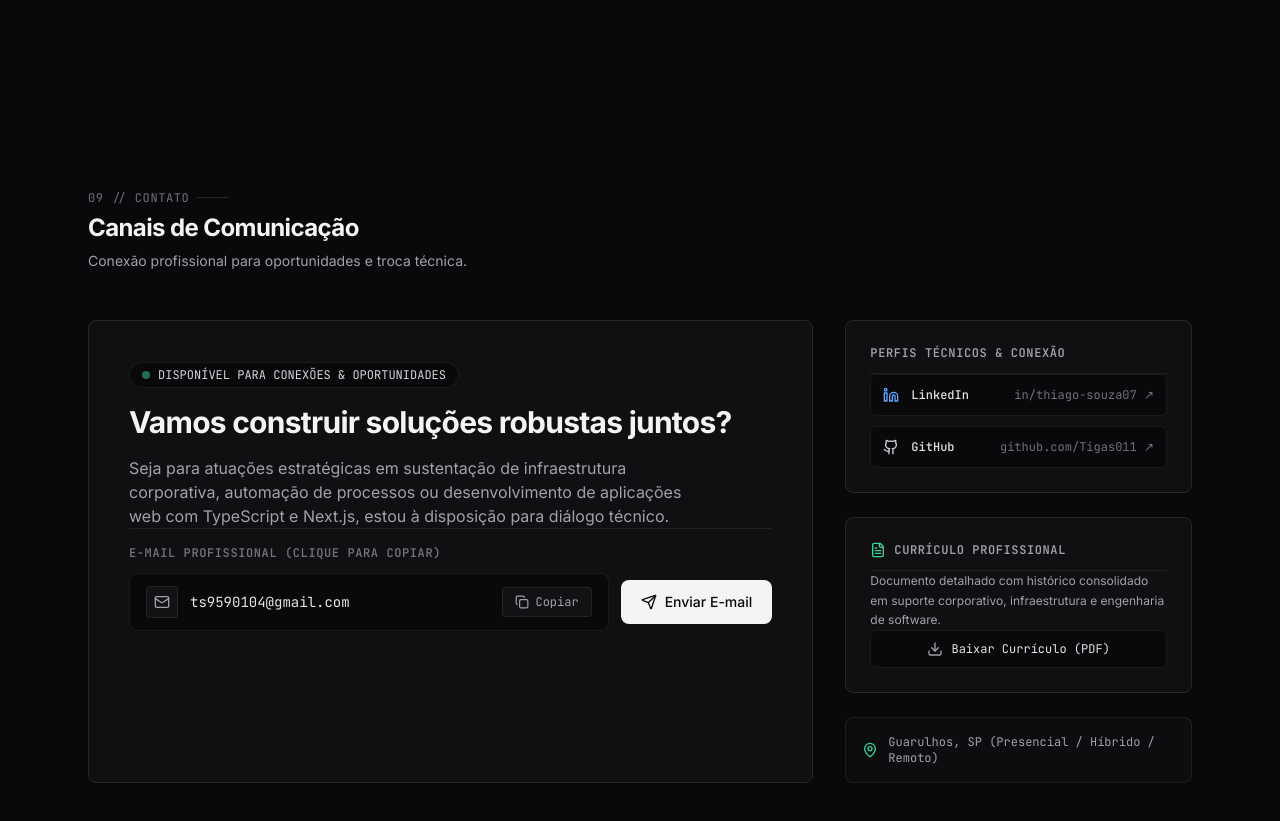
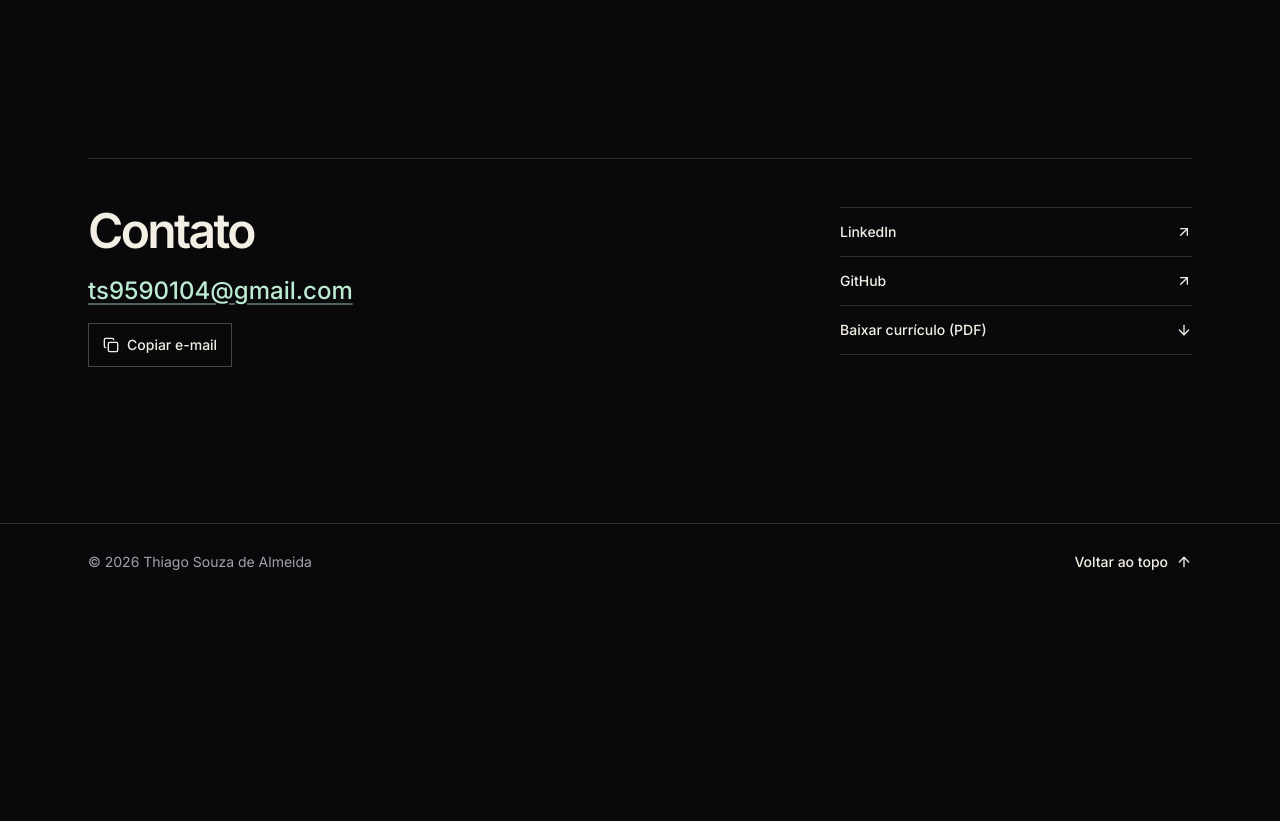
Before and after one commit to Tigas011/portfloio, a Next.js app: page / in a window 1280 px wide. Shown: the part 11070-11891 px from the top of the page. After the commit the page ends 11670 px from the top, so only its background shows below. Built offline with nearby package versions, Linux system fonts and the light colour scheme.

Commit message:
Simplifica o contato e o rodapé do portfólio

```diff
--- a/src/components/layout/Footer.tsx
+++ b/src/components/layout/Footer.tsx
@@ -1,80 +1,20 @@
-import Link from "next/link";
 import { ArrowUp } from "lucide-react";
+import { dictionaryPtBR } from "@/data/dictionary";
 
 export function Footer() {
   const currentYear = new Date().getFullYear();
 
   return (
-    <footer className="w-full border-t border-subtle bg-graphite-950 mt-auto">
-      <div className="max-w-6xl mx-auto px-6 py-10">
-        <div className="flex flex-col md:flex-row items-start md:items-center justify-between gap-6 pb-8 border-b border-subtle">
-          {/* Identificação */}
-          <div className="space-y-1">
-            <div className="flex items-center gap-2">
-              <span className="font-mono font-bold text-sm text-zinc-100">
-                Thiago Souza de Almeida
-              </span>
-              <span className="text-xs font-mono text-zinc-500">
-                {"// GUARULHOS, SP"}
-              </span>
-            </div>
-            <p className="text-xs text-zinc-400 max-w-md">
-              Sustentação de Ambientes Críticos, Infraestrutura Corporativa & Engenharia de Software.
-            </p>
-          </div>
-
-          {/* Links e Stack */}
-          <div className="flex flex-wrap items-center gap-4 text-xs font-mono text-zinc-400">
-            <a
-              href="https://www.linkedin.com/in/thiago-souza07/"
-              target="_blank"
-              rel="noopener noreferrer"
-              className="hover:text-zinc-200 transition-colors"
-            >
-              LinkedIn ↗
-            </a>
-            <span className="text-zinc-700">•</span>
-            <a
-              href="https://github.com/Tigas011"
-              target="_blank"
-              rel="noopener noreferrer"
-              className="hover:text-zinc-200 transition-colors"
-            >
-              GitHub ↗
-            </a>
-            <span className="text-zinc-700">•</span>
-            <a
-              href="/docs/curriculo.pdf"
-              target="_blank"
-              rel="noopener noreferrer"
-              className="hover:text-zinc-200 transition-colors"
-            >
-              Currículo (PDF) ↗
-            </a>
-          </div>
-        </div>
-
-        {/* Linha Inferior */}
-        <div className="pt-6 flex flex-col sm:flex-row items-center justify-between gap-4 text-xs font-mono text-zinc-500">
-          <div>
-            © {currentYear} Thiago Souza de Almeida. Todos os direitos reservados.
-          </div>
-
-          <div className="flex items-center gap-4">
-            <span className="text-zinc-500">
-              Next.js 16 • React 19 • Tailwind CSS • TypeScript
-            </span>
-            <span className="text-zinc-700">|</span>
-            <Link
-              href="#top"
-              className="inline-flex items-center gap-1 hover:text-zinc-300 transition-colors"
-              aria-label="Voltar ao topo da página"
-            >
-              <span>TOPO</span>
-              <ArrowUp className="w-3 h-3" aria-hidden="true" />
-            </Link>
-          </div>
-        </div>
+    <footer className="mt-auto w-full border-t border-white/15">
+      <div className="mx-auto flex w-full max-w-6xl flex-wrap items-center justify-between gap-x-6 gap-y-1 px-6 py-4 text-sm text-zinc-400">
+        <p>© {currentYear} {dictionaryPtBR.author.name}</p>
+        <a
+          href="#top"
+          className="inline-flex min-h-11 items-center gap-2 font-medium text-[#f3efe5] transition-colors hover:text-[#bcebd2] focus-visible:outline focus-visible:outline-2 focus-visible:outline-offset-4 focus-visible:outline-[#bcebd2]"
+        >
+          Voltar ao topo
+          <ArrowUp className="size-4" aria-hidden="true" />
+        </a>
       </div>
     </footer>
   );
--- a/src/components/sections/ContactSection.tsx
+++ b/src/components/sections/ContactSection.tsx
@@ -1,204 +1,91 @@
 "use client";
 
 import { useState } from "react";
-import { SectionHeading } from "@/components/ui/SectionHeading";
-import { SurfaceCard } from "@/components/ui/SurfaceCard";
-import { dictionaryPtBR } from "@/data/dictionary";
-import {
-  Mail,
-  Copy,
-  Check,
-  Linkedin,
-  Github,
-  Download,
-  FileText,
-  Send,
-  MapPin,
-} from "lucide-react";
+import { ArrowDown, ArrowUpRight, Copy } from "lucide-react";
+
+const emailAddress = "ts9590104@gmail.com";
+const profiles = [
+  { label: "LinkedIn", href: "https://www.linkedin.com/in/thiago-souza07/" },
+  { label: "GitHub", href: "https://github.com/Tigas011" },
+];
 
 export function ContactSection() {
-  const contactDict = dictionaryPtBR.sections.contact;
-  const author = dictionaryPtBR.author;
-  const [copied, setCopied] = useState(false);
-  const emailAddress = "ts9590104@gmail.com";
-  const linkedinUrl = "https://www.linkedin.com/in/thiago-souza07/";
-  const githubUrl = "https://github.com/Tigas011";
+  const [copyMessage, setCopyMessage] = useState("");
 
-  async function handleCopyEmail() {
+  async function copyEmail() {
     try {
       await navigator.clipboard.writeText(emailAddress);
-      setCopied(true);
-      setTimeout(() => setCopied(false), 2500);
+      setCopyMessage("Endereço copiado.");
     } catch {
-      // Fallback em caso de bloqueio da Clipboard API
-      const input = document.createElement("input");
-      input.value = emailAddress;
-      document.body.appendChild(input);
-      input.select();
-      document.execCommand("copy");
-      document.body.removeChild(input);
-      setCopied(true);
-      setTimeout(() => setCopied(false), 2500);
+      setCopyMessage("Não foi possível copiar. Selecione o endereço para copiá-lo manualmente.");
     }
   }
 
   return (
     <section
       id="contato"
-      className="w-full max-w-6xl mx-auto px-6 py-16 md:py-24"
-      aria-label="Canais de comunicação e contato profissional"
+      aria-labelledby="contact-title"
+      className="mx-auto w-full max-w-6xl scroll-mt-20 px-6 pt-12 md:pt-16"
     >
-      <SectionHeading
-        index={contactDict.index}
-        title={contactDict.title}
-        subtitle={contactDict.subtitle}
-        className="mb-12"
-      />
+      <div className="grid gap-8 border-t border-white/15 pt-9 md:grid-cols-[minmax(0,1fr)_minmax(15rem,22rem)] md:gap-14 md:pt-12">
+        <div className="min-w-0">
+          <h2
+            id="contact-title"
+            className="text-4xl font-semibold tracking-[-0.055em] text-[#f3efe5] sm:text-5xl"
+          >
+            Contato
+          </h2>
 
-      <div className="grid grid-cols-1 lg:grid-cols-12 gap-8 items-stretch">
-        {/* Card Principal: Comunicação Direta e Ações de Conversão */}
-        <SurfaceCard className="lg:col-span-8 p-6 sm:p-10 space-y-8 bg-graphite-900/90 border-zinc-800 flex flex-col justify-between">
-          <div className="space-y-4">
-            <div className="inline-flex items-center gap-2 px-3 py-1 rounded-full bg-graphite-950 border border-subtle text-xs font-mono text-zinc-300">
-              <span className="w-2 h-2 rounded-full bg-emerald-400 animate-pulse" aria-hidden="true" />
-              <span>DISPONÍVEL PARA CONEXÕES & OPORTUNIDADES</span>
-            </div>
+          <a
+            href={`mailto:${emailAddress}`}
+            className="mt-5 inline-block max-w-full text-xl font-medium text-[#bcebd2] underline decoration-[#bcebd2]/40 underline-offset-4 [overflow-wrap:anywhere] hover:decoration-current focus-visible:outline focus-visible:outline-2 focus-visible:outline-offset-4 focus-visible:outline-[#bcebd2] sm:text-2xl"
+          >
+            {emailAddress}
+          </a>
 
-            <h3 className="text-2xl sm:text-3xl font-bold tracking-tight text-zinc-100">
-              Vamos construir soluções robustas juntos?
-            </h3>
-
-            <p className="text-zinc-400 text-sm sm:text-base leading-relaxed max-w-xl">
-              Seja para atuações estratégicas em sustentação de infraestrutura corporativa,
-              automação de processos ou desenvolvimento de aplicações web com TypeScript e Next.js,
-              estou à disposição para diálogo técnico.
+          <div className="mt-4">
+            <button
+              type="button"
+              onClick={copyEmail}
+              className="inline-flex min-h-11 items-center gap-2 border border-white/25 px-3.5 text-sm font-medium text-[#f3efe5] transition-colors hover:border-[#bcebd2] hover:text-[#bcebd2] focus-visible:outline focus-visible:outline-2 focus-visible:outline-offset-4 focus-visible:outline-[#bcebd2]"
+            >
+              <Copy className="size-4" aria-hidden="true" />
+              Copiar e-mail
+            </button>
+            <p role="status" className="mt-2 min-h-5 text-sm text-zinc-300">
+              {copyMessage}
             </p>
           </div>
+        </div>
 
-          {/* Área de Ação do E-mail (Clipboard API) */}
-          <div className="space-y-3 pt-4 border-t border-subtle">
-            <div className="font-mono text-xs uppercase tracking-wider text-zinc-500 font-semibold">
-              E-mail Profissional (Clique para Copiar)
-            </div>
-
-            <div className="flex flex-col sm:flex-row items-stretch sm:items-center gap-3">
-              <button
-                type="button"
-                onClick={handleCopyEmail}
-                className="flex-1 flex items-center justify-between gap-3 px-4 py-3 rounded-lg bg-graphite-950 border border-subtle hover:border-zinc-700 text-left transition-all duration-200 group focus:outline-none focus:ring-1 focus:ring-zinc-400"
-                aria-label="Copiar endereço de e-mail para a área de transferência"
-              >
-                <div className="flex items-center gap-3 min-w-0">
-                  <div className="w-8 h-8 rounded bg-graphite-900 border border-subtle flex items-center justify-center text-zinc-400 group-hover:text-zinc-200 transition-colors shrink-0">
-                    <Mail className="w-4 h-4" aria-hidden="true" />
-                  </div>
-                  <span className="font-mono text-xs sm:text-sm text-zinc-200 truncate">
-                    {emailAddress}
-                  </span>
-                </div>
-
-                <div
-                  className={`inline-flex items-center gap-1.5 px-3 py-1.5 rounded text-xs font-mono transition-colors shrink-0 ${
-                    copied
-                      ? "bg-emerald-500/20 text-emerald-300 border border-emerald-500/40"
-                      : "bg-graphite-900 text-zinc-400 group-hover:text-zinc-200 border border-subtle"
-                  }`}
-                >
-                  {copied ? (
-                    <>
-                      <Check className="w-3.5 h-3.5 text-emerald-400" aria-hidden="true" />
-                      <span>Copiado!</span>
-                    </>
-                  ) : (
-                    <>
-                      <Copy className="w-3.5 h-3.5" aria-hidden="true" />
-                      <span>Copiar</span>
-                    </>
-                  )}
-                </div>
-              </button>
-
+        <ul
+          aria-label="Perfis e currículo"
+          className="self-start divide-y divide-white/15 border-y border-white/15"
+        >
+          {profiles.map(({ label, href }) => (
+            <li key={href}>
               <a
-                href={`mailto:${emailAddress}`}
-                className="inline-flex items-center justify-center gap-2 px-5 py-3 rounded-lg bg-zinc-100 text-graphite-950 font-medium text-xs sm:text-sm hover:bg-zinc-200 transition-colors shadow-sm focus:outline-none focus:ring-1 focus:ring-zinc-300 shrink-0"
-              >
-                <Send className="w-4 h-4" aria-hidden="true" />
-                <span>Enviar E-mail</span>
-              </a>
-            </div>
-          </div>
-        </SurfaceCard>
-
-        {/* Coluna Lateral: Redes Profissionais, Localização e Currículo */}
-        <div className="lg:col-span-4 flex flex-col justify-between gap-6">
-          {/* Card de Redes */}
-          <SurfaceCard className="p-6 space-y-4 bg-graphite-900/90 border-zinc-800">
-            <div className="font-mono text-xs uppercase tracking-wider text-zinc-400 font-semibold border-b border-subtle pb-3">
-              Perfis Técnicos & Conexão
-            </div>
-
-            <div className="space-y-2.5">
-              <a
-                href={linkedinUrl}
+                href={href}
                 target="_blank"
                 rel="noopener noreferrer"
-                className="w-full flex items-center justify-between p-3 rounded-md bg-graphite-950 border border-subtle hover:border-zinc-700 text-zinc-200 hover:text-white transition-colors group"
+                className="flex min-h-12 items-center justify-between gap-2 py-3 text-sm font-medium text-[#f3efe5] transition-colors hover:text-[#bcebd2] focus-visible:outline focus-visible:outline-2 focus-visible:outline-offset-4 focus-visible:outline-[#bcebd2]"
               >
-                <div className="flex items-center gap-3">
-                  <Linkedin className="w-4 h-4 text-blue-400" aria-hidden="true" />
-                  <span className="text-xs font-mono font-medium">LinkedIn</span>
-                </div>
-                <span className="text-xs text-zinc-500 group-hover:text-zinc-300 font-mono">
-                  in/thiago-souza07 ↗
-                </span>
+                {label}
+                <ArrowUpRight className="size-4 shrink-0" aria-hidden="true" />
               </a>
-
-              <a
-                href={githubUrl}
-                target="_blank"
-                rel="noopener noreferrer"
-                className="w-full flex items-center justify-between p-3 rounded-md bg-graphite-950 border border-subtle hover:border-zinc-700 text-zinc-200 hover:text-white transition-colors group"
-              >
-                <div className="flex items-center gap-3">
-                  <Github className="w-4 h-4 text-zinc-300" aria-hidden="true" />
-                  <span className="text-xs font-mono font-medium">GitHub</span>
-                </div>
-                <span className="text-xs text-zinc-500 group-hover:text-zinc-300 font-mono">
-                  github.com/Tigas011 ↗
-                </span>
-              </a>
-            </div>
-          </SurfaceCard>
-
-          {/* Card de Currículo */}
-          <SurfaceCard className="p-6 space-y-4 bg-graphite-900/90 border-zinc-800">
-            <div className="flex items-center gap-2 border-b border-subtle pb-3">
-              <FileText className="w-4 h-4 text-emerald-400" aria-hidden="true" />
-              <div className="font-mono text-xs uppercase tracking-wider text-zinc-400 font-semibold">
-                Currículo Profissional
-              </div>
-            </div>
-
-            <p className="text-xs text-zinc-400 leading-relaxed font-sans">
-              Documento detalhado com histórico consolidado em suporte corporativo, infraestrutura e engenharia de software.
-            </p>
-
+            </li>
+          ))}
+          <li>
             <a
               href="/docs/curriculo.pdf"
               download="Curriculo-Thiago-Souza-Almeida.pdf"
-              className="w-full inline-flex items-center justify-center gap-2 px-4 py-2.5 rounded-md bg-graphite-950 border border-subtle hover:border-zinc-600 text-zinc-200 hover:text-zinc-100 text-xs font-mono transition-colors"
+              className="flex min-h-12 items-center justify-between gap-2 py-3 text-sm font-medium text-[#f3efe5] transition-colors hover:text-[#bcebd2] focus-visible:outline focus-visible:outline-2 focus-visible:outline-offset-4 focus-visible:outline-[#bcebd2]"
             >
-              <Download className="w-4 h-4 text-zinc-400" aria-hidden="true" />
-              <span>Baixar Currículo (PDF)</span>
+              Baixar currículo (PDF)
+              <ArrowDown className="size-4 shrink-0" aria-hidden="true" />
             </a>
-          </SurfaceCard>
-
-          {/* Bloco de Localização */}
-          <div className="p-4 rounded-lg bg-graphite-900/60 border border-subtle text-xs font-mono text-zinc-400 flex items-center gap-2.5">
-            <MapPin className="w-4 h-4 text-emerald-400 shrink-0" aria-hidden="true" />
-            <span>{author.location}</span>
-          </div>
-        </div>
+          </li>
+        </ul>
       </div>
     </section>
   );
```
